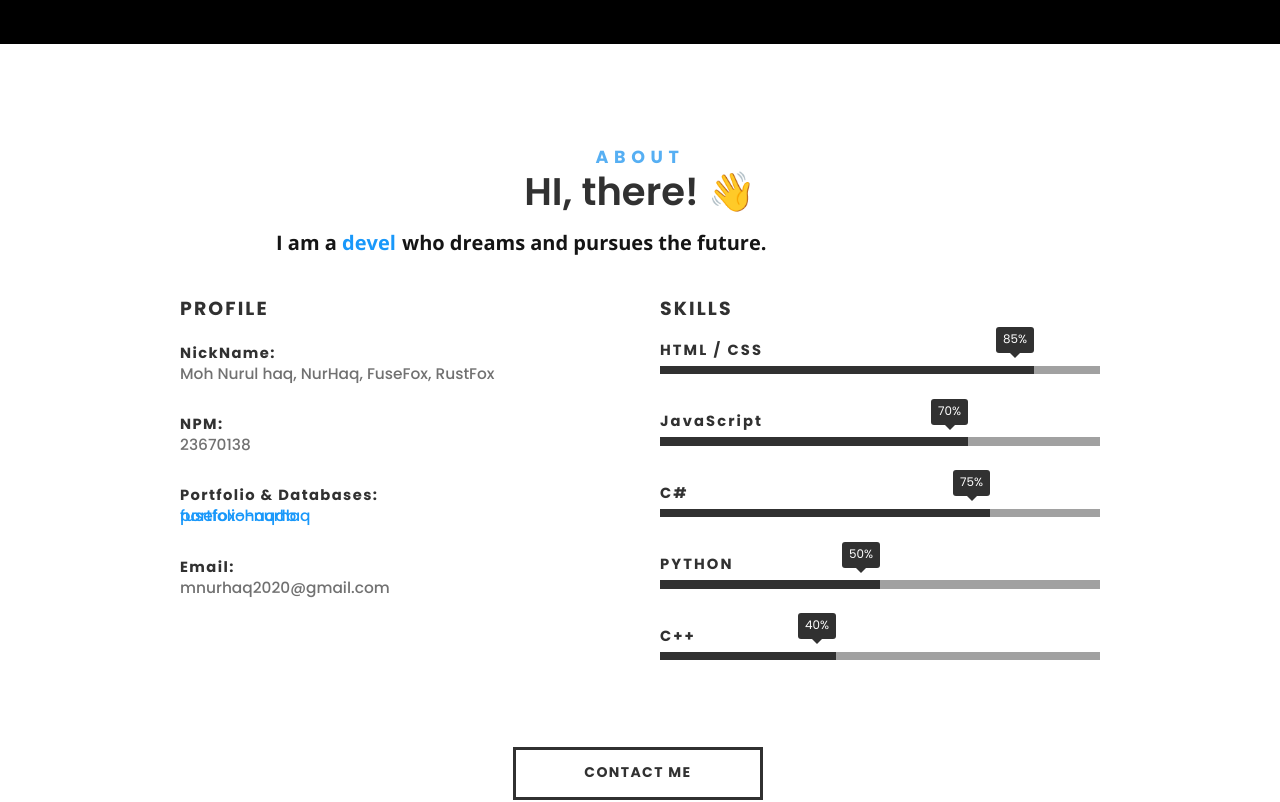
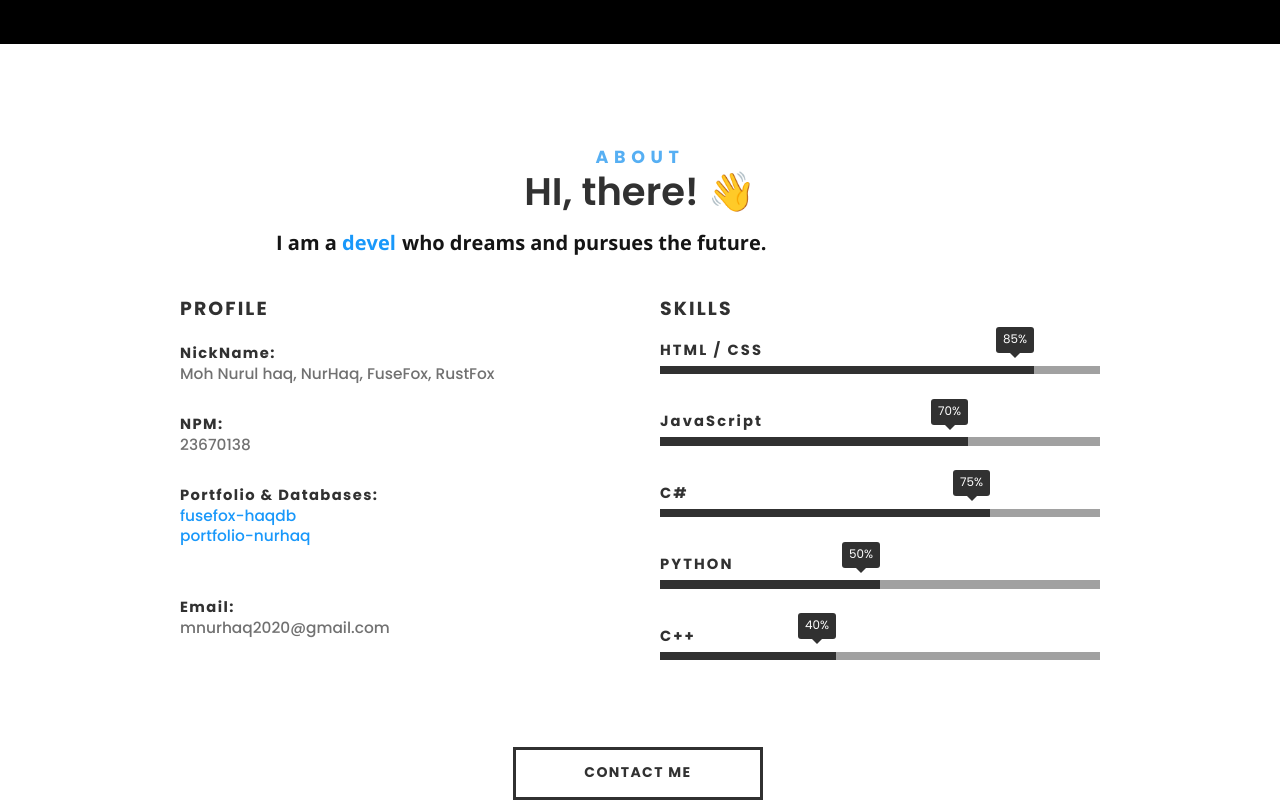
Before and after one commit to iRust7/portfolio-haq, a Next.js app: page / in a window 1280 px wide. Shown: the part 756-1558 px from the top of the page. Built offline with nearby package versions, Linux system fonts and the light colour scheme.

Commit message:
Update globals.css

```diff
--- a/styles/globals.css
+++ b/styles/globals.css
@@ -561,6 +561,11 @@ button.stroke,
   }
 }
 
+.portfolio-links span {
+  display: block;
+  margin-bottom: 20px;
+}
+
 .contact-content h5 {
   font-family: "Poppins Bold", sans-serif;
   font-size: 1.35rem;
```
